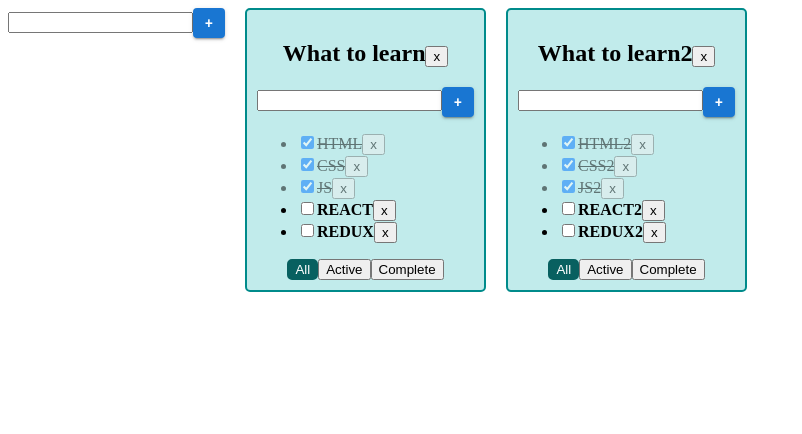
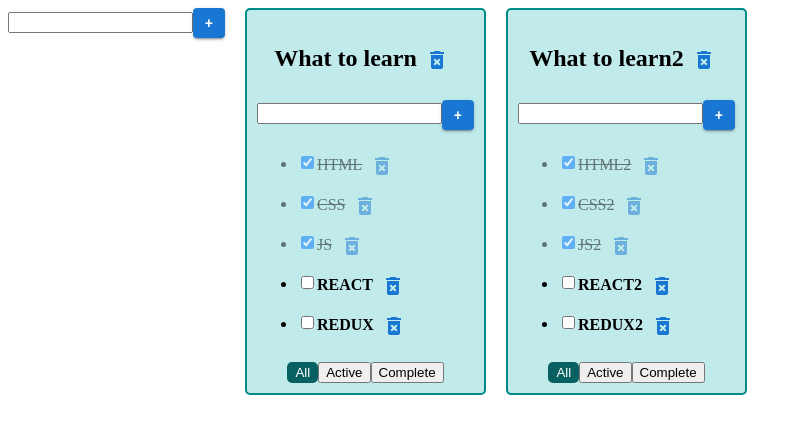
Before and after one commit to igor-minaev/todolist-repeat, a React (Create React App) app: page / in a window 1280 px wide. Shown: the top 434 px of the page, without its empty margins (0-802 px from the left). Built offline with nearby package versions, Linux system fonts and the light colour scheme.

Commit message:
add styles for delete buttons

```diff
--- a/src/components/Todolist.tsx
+++ b/src/components/Todolist.tsx
@@ -3,6 +3,8 @@ import {FilterType, TaskType} from '../App';
 import {Button} from './Button';
 import {AddItemForm} from './AddItemForm';
 import {EditableSpan} from './EditableSpan';
+import IconButton from '@mui/material/IconButton';
+import DeleteForeverIcon from '@mui/icons-material/DeleteForever';
 
 type TodolistPropsType = {
     todolistId: string
@@ -57,7 +59,9 @@ export const Todolist: React.FC<TodolistPropsType> = (props) => {
             <li key={t.id} className={taskStyle}>
                 <input type="checkbox" checked={t.isDone} onChange={onChangeHandler}/>
                 <EditableSpan title={t.title} changeItemTitle={changeTaskTitleHandler}/>
-                <Button name="x" callBack={removeTaskHandler}/>
+                <IconButton color="primary" onClick={removeTaskHandler}>
+                    <DeleteForeverIcon/>
+                </IconButton>
             </li>
         )
     })
@@ -75,7 +79,9 @@ export const Todolist: React.FC<TodolistPropsType> = (props) => {
         <div className="todolist">
             <h2>
                 <EditableSpan title={title} changeItemTitle={changeTodolistTitleHandler}/>
-                <Button name="x" callBack={removeTodolistHandler}/>
+                <IconButton color="primary" onClick={removeTodolistHandler}>
+                    <DeleteForeverIcon/>
+                </IconButton>
             </h2>
             <AddItemForm addItem={addTaskHandler}/>
             {mappedTasks}
```
